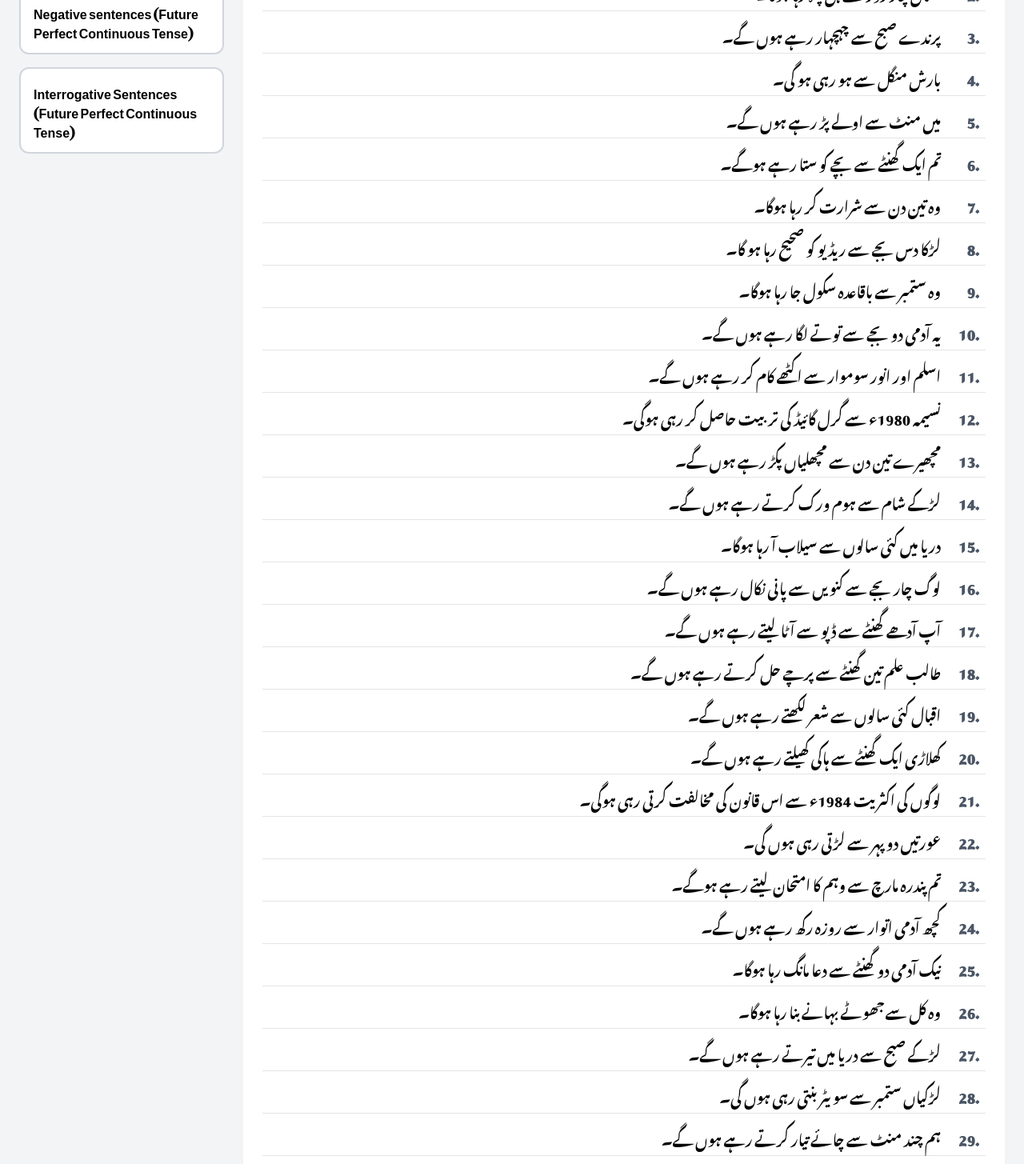
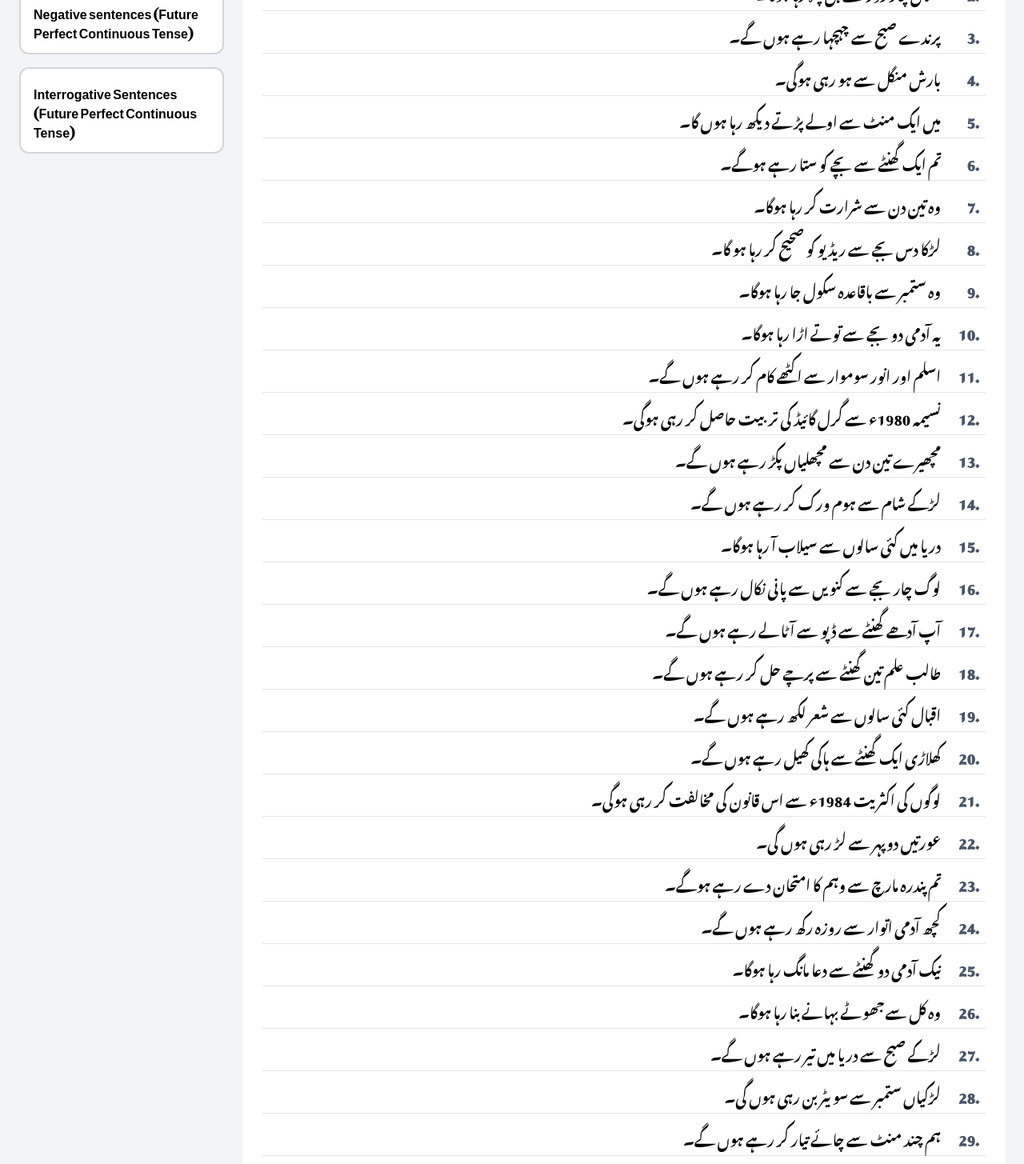
Before and after one commit to tahaamin2013/quiz-web, a Next.js app: page /section/12 in a window 1280 px wide. Shown: the part 180-1635 px from the top of the page at 80% size. Built offline with nearby package versions, Linux system fonts and the light colour scheme; a web font is replaced by a local one.

Commit message:
Update questions in page.tsx for tense examples

```diff
--- a/src/app/section/12/page.tsx
+++ b/src/app/section/12/page.tsx
@@ -12,92 +12,93 @@ const page = () => {
     1: [
 "بشیر دو گھنٹے سے سبق یاد کر رہا ہوگا۔",
 "کسان چار روز سے ہل چلا رہا ہوگا۔",
-"پرندے صبح سے چہچہار رہے ہوں گے۔",
-"بارش منگل سے ہو رہی ہو گی۔",
-"میں منٹ سے اولے پڑ رہے ہوں گے۔",
+"پرندے صبح سے چہچہا رہے ہوں گے۔",
+"بارش منگل سے ہو رہی ہوگی۔",
+"میں ایک منٹ سے اولے پڑتے دیکھ رہا ہوں گا۔",
 "تم ایک گھنٹے سے بچے کو ستا رہے ہوگے۔",
 "وہ تین دن سے شرارت کر رہا ہوگا۔",
-"لڑکا دس بجے سے ریڈیو کو صحیح رہا ہو گا۔",
+"لڑکا دس بجے سے ریڈیو کو صحیح کر رہا ہو گا۔",
 "وہ ستمبر سے باقاعدہ سکول جا رہا ہوگا۔",
-"یہ آدمی دو بجے سے توتے لگا رہے ہوں گے۔",
+"یہ آدمی دو بجے سے توتے اڑا رہا ہوگا۔",
 "اسلم اور انور سوموار سے اکٹھے کام کر رہے ہوں گے۔",
 "نسیمہ 1980ء سے گرل گائیڈ کی تربیت حاصل کر رہی ہوگی۔",
 "مچھیرے تین دن سے مچھلیاں پکڑ رہے ہوں گے۔",
-"لڑکے شام سے ہوم ورک کرتے رہے ہوں گے۔",
+"لڑکے شام سے ہوم ورک کر رہے ہوں گے۔",
 "دریا میں کئی سالوں سے سیلاب آ رہا ہوگا۔",
 "لوگ چار بجے سے کنویں سے پانی نکال رہے ہوں گے۔",
-"آپ آدھے گھنٹے سے ڈپو سے آٹا لیتے رہے ہوں گے۔",
-"طالب علم تین گھنٹے سے پرچے حل کرتے رہے ہوں گے۔",
-"اقبال کئی سالوں سے شعر لکھتے رہے ہوں گے۔",
-"کھلاڑی ایک گھنٹے سے ہاکی کھیلتے رہے ہوں گے۔",
-"لوگوں کی اکثریت 1984ء سے اس قانون کی مخالفت کرتی رہی ہوگی۔",
-"عورتیں دو پہر سے لڑتی رہی ہوں گی۔",
-"تم پندرہ مارچ سے وہم کا امتحان لیتے رہے ہوگے۔",
+"آپ آدھے گھنٹے سے ڈپو سے آٹا لے رہے ہوں گے۔",
+"طالب علم تین گھنٹے سے پرچے حل کر رہے ہوں گے۔",
+"اقبال کئی سالوں سے شعر لکھ رہے ہوں گے۔",
+"کھلاڑی ایک گھنٹے سے ہاکی کھیل رہے ہوں گے۔",
+"لوگوں کی اکثریت 1984ء سے اس قانون کی مخالفت کر رہی ہوگی۔",
+"عورتیں دوپہر سے لڑ رہی ہوں گی۔",
+"تم پندرہ مارچ سے وہم کا امتحان دے رہے ہوگے۔",
 "کچھ آدمی اتوار سے روزہ رکھ رہے ہوں گے۔",
 "نیک آدمی دو گھنٹے سے دعا مانگ رہا ہوگا۔",
 "وہ کل سے جھوٹے بہانے بنا رہا ہوگا۔",
-"لڑکے صبح سے دریا میں تیرتے رہے ہوں گے۔",
-"لڑکیاں ستمبر سے سویٹر بنتی رہی ہوں گی۔",
-"ہم چند منٹ سے چائے تیار کرتے رہے ہوں گے۔",
-"مداری پانچ بجے سے تماشہ دکھاتا رہا ہوگا۔",
+"لڑکے صبح سے دریا میں تیر رہے ہوں گے۔",
+"لڑکیاں ستمبر سے سویٹر بن رہی ہوں گی۔",
+"ہم چند منٹ سے چائے تیار کر رہے ہوں گے۔",
+"مداری پانچ بجے سے تماشہ دکھا رہا ہوگا۔",
 ],
 2: [
-"دوستوں سے اظہار نہیں پا سکا رہا ہوگا۔",
-"ہم رات سے مضمون نہیں کھیلتے رہے ہوں گے۔",
-"اسلام سے کھیلتے نہیں رہے ہوں گے۔",
-"ایک ساز تین کھلے سے کہاں سے رکتا رہا ہوگا۔",
-"لوگ میان دان سے جاملے کی موت کا ماتم نہیں کر رہے ہوں گے۔",
-"مالی منی سے پھولا نہیں چاہتا رہا ہوگا۔",
-"یاری روانی مادہ سے اس شہر میں نہیں رہتا رہا ہوگا۔",
-"وہ پرسوں سے سکول کی جاتی رہی ہوگی۔",
-"بچہ شام سے نہیں روتا رہا ہوگا۔",
-"تماشائی کھیل میں ایک گھنٹے سے دلچسپی نہیں لیتے رہے ہوں گے۔",
-"ڈاکٹر دو پہر سے مریضوں کو ٹیکے نہیں لگاتا رہا ہوگا۔",
-"تیراک کل سے دریا میں نہیں تیرتے رہے ہوں گے۔",
-"بشیر چار بچے سے نوٹ نہیں گنتا رہا ہوگا۔",
-"نجمہ ایک ماہ سے کپڑے نہیں لیتی رہی ہوگی۔",
+"دوستوں سے اظہار نہیں کر رہا ہوگا۔",
+"ہم رات سے مضمون نہیں لکھتے رہے ہوں گے۔",
+"وہ اسلام سے نہیں کھیلتے رہے ہوں گے۔",
+"ایک ساز تین دن سے کیوں نہیں بجتا رہا ہوگا؟",
+"لوگ میدان میں جلسے کی موت کا ماتم نہیں کر رہے ہوں گے۔",
+"مالی منی سے پھول نہیں لگا رہا ہوگا۔",
+"یاری روانی مادہ سے اس شہر میں نہیں رہ رہا ہوگا۔",
+"وہ پرسوں سے سکول نہیں جا رہی ہوگی۔",
+"بچہ شام سے نہیں رو رہا ہوگا۔",
+"تماشائی کھیل میں ایک گھنٹے سے دلچسپی نہیں لے رہے ہوں گے۔",
+"ڈاکٹر دوپہر سے مریضوں کو ٹیکے نہیں لگا رہا ہوگا۔",
+"تیراک کل سے دریا میں نہیں تیر رہے ہوں گے۔",
+"بشیر چار دن سے نوٹ نہیں گن رہا ہوگا۔",
+"نجمہ ایک ماہ سے کپڑے نہیں لے رہی ہوگی۔",
 "نوکر تین سال سے مالک کی خدمت نہیں کر رہا ہوگا۔",
-"قافلہ ایک ہفتے سے آگے نہیں چل رہا ہوگا۔",
-"لوگ ایک سال سے اس اخبار کو نہیں پڑھتے رہے ہوں گے۔",
+"قافلہ ایک ہفتے سے آگے نہیں بڑھ رہا ہوگا۔",
+"لوگ ایک سال سے اس اخبار کو نہیں پڑھ رہے ہوں گے۔",
 "میرے رشتے دار چار سال سے میرے گھر کی حفاظت نہیں کر رہے ہوں گے۔",
-"آپ دو دن سے افسر کی خوشامد نہیں کرتے رہے ہوں گے۔",
-"ہم اگست سے اس کو تحفے نہیں دیتے رہے ہوں گے۔",
+"آپ دو دن سے افسر کی خوشامد نہیں کر رہے ہوں گے۔",
+"ہم اگست سے اس کو تحفے نہیں دے رہے ہوں گے۔",
 "دو سوموار سے پھل نہیں کھا رہے ہوں گے۔",
-"ٹھیکیدار 16 تاریخ سے فوج کو خوراک مہیا نہیں کرتے رہے ہوں گے۔",
-"ہمارا وزیر اعظم 1970ء سے ایسی غلطیاں نہیں کرتا رہا ہوگا۔",
+"ٹھیکیدار 16 تاریخ سے فوج کو خوراک مہیا نہیں کر رہا ہوگا۔",
+"ہمارا وزیر اعظم 1970ء سے ایسی غلطیاں نہیں کر رہا ہوگا۔",
 ],
 3: [
-            "کیا تم سچ سے باتیں کرتے رہے ہو گے؟",
-"کیا بچہ شام سے سوتا رہا ہو گا؟",
-"آپ دو گھنٹے سے کس کا انتظار کرتے رہے ہو گے؟",
+"کیا تم سچ باتیں کرتے رہے ہو گے؟",
+"کیا بچہ شام سے سو رہا ہو گا؟",
+"آپ دو گھنٹے سے کس کا انتظار کر رہے ہو گے؟",
 "لکڑہارا تین دن سے کلہاڑا کہاں ڈھونڈ رہا ہوگا؟",
-"بچہ کب سے کھلونوں سے کھیلتا رہا ہو گا؟",
-"جلد ساز چار بجے سے کتابوں کی جلد کیوں نہیں کرتا رہا ہوگا؟",
+"بچہ کب سے کھلونوں سے کھیل رہا ہو گا؟",
+"جلد ساز چار بجے سے کتابوں کی جلد کیوں نہیں بنا رہا ہوگا؟",
 "کیا وہ دو گھنٹے سے کتاب پڑھ رہا ہو گا؟",
-"کیا تمھارا بھائی چار سال سے تعلیم میں لکھتا رہا ہو گا؟",
+"کیا تمھارا بھائی چار سال سے تعلیم حاصل کر رہا ہو گا؟",
 "کیا بدقسمت آدمی کئی دن سے سوچ رہا ہو گا؟",
-"خانہ بدوش جنوری سے کہاں رہتے رہے ہوں گے؟",
+"خانہ بدوش جنوری سے کہاں رہ رہے ہوں گے؟",
 "کیا لوگ اس کی موت پر پرسوں سے سوگوار رہے ہوں گے؟",
-"وہ مارچ سے شہر پر حملہ کرنے کی جرات کیوں کر رہے ہوں گے؟",
-"کیا دوست اس کی حوصلہ افزائی سوموار سے کرتے رہے ہوں گے؟",
+"وہ مارچ سے شہر پر حملہ کرنے کی جرات کیوں کر رہا ہوگا؟",
+"کیا دوست اس کی حوصلہ افزائی سوموار سے کر رہے ہوں گے؟",
 "کیا تمھارے چچا دو سال سے تمھیں یاد کر رہے ہوں گے؟",
-"آپ گزشتہ ہفتے سے ان کی حوصلہ شکنی کیوں کرتے رہے ہوں گے؟",
+"آپ گزشتہ ہفتے سے ان کی حوصلہ شکنی کیوں کر رہے ہوں گے؟",
 "کیا لوگ ایک ماہ سے اس قانون کے خلاف احتجاج کر رہے ہوں گے؟",
 "طلبہ پولیس کے خلاف صبح سے نعرے کیوں لگا رہے ہوں گے؟",
 "کیا باورچی 9 بجے سے کھانا پکا رہا ہوگا؟",
 "عورت ایک گھنٹے سے باورچی خانے میں کیا بھون رہی ہوگی؟",
-"لڑکے 8 بجے سے کیا مضمون لکھتے رہے ہوں گے؟",
-"مصور پانچ ماہ سے کس کی تصویر بناتے رہے ہوں گے؟",
-"کل سے کتنے مزدور اینٹیں اُٹھاتے رہے ہوں گے؟",
-"کتا کب سے دم ہلاتا رہا ہوگا؟",
-"کیا شہد کی مکھیاں پندرہ منٹ سے کاٹتی رہی ہوں گی؟",
+"لڑکے 8 بجے سے کیا مضمون لکھ رہے ہوں گے؟",
+"مصور پانچ ماہ سے کس کی تصویر بنا رہے ہوں گے؟",
+"کل سے کتنے مزدور اینٹیں اٹھا رہے ہوں گے؟",
+"کتا کب سے دم ہلا رہا ہوگا؟",
+"کیا شہد کی مکھیاں پندرہ منٹ سے کاٹ رہی ہوں گی؟",
 "کیا مالی صبح سے کیاریوں سے گھاس کاٹ رہا ہوگا؟",
-"کیا یہ آدمی دو سال سے خواہ مخواہ تنخواہ وصول کرتا رہا ہوگا؟",
-"پادشاہ چار دن سے شہر کی گلیوں میں کیوں گھومتا رہا ہوگا؟",
-"کیا گورنر رات سے عوام میں گھل مل جاتا رہا ہوگا؟",
-"کیا یہ عالم آدمی ایک سال سے اس کتاب کا ترجمہ کرتا رہا ہوگا؟",
+"کیا یہ آدمی دو سال سے خواہ مخواہ تنخواہ وصول کر رہا ہوگا؟",
+"بادشاہ چار دن سے شہر کی گلیوں میں کیوں گھوم رہا ہوگا؟",
+"کیا گورنر رات سے عوام میں گھل مل رہا ہوگا؟",
+"کیا یہ عالم آدمی ایک سال سے اس کتاب کا ترجمہ کر رہا ہوگا؟",
 "کیا باپ اپنے بیٹے کے سر پر دس منٹ سے ہاتھ پھیر رہا ہو گا؟",
 ],
+
     };
 
     const [selectedSection, setSelectedSection] = useState<number>(1);
```
Lines whose indentation alone changed are shown as unchanged.
